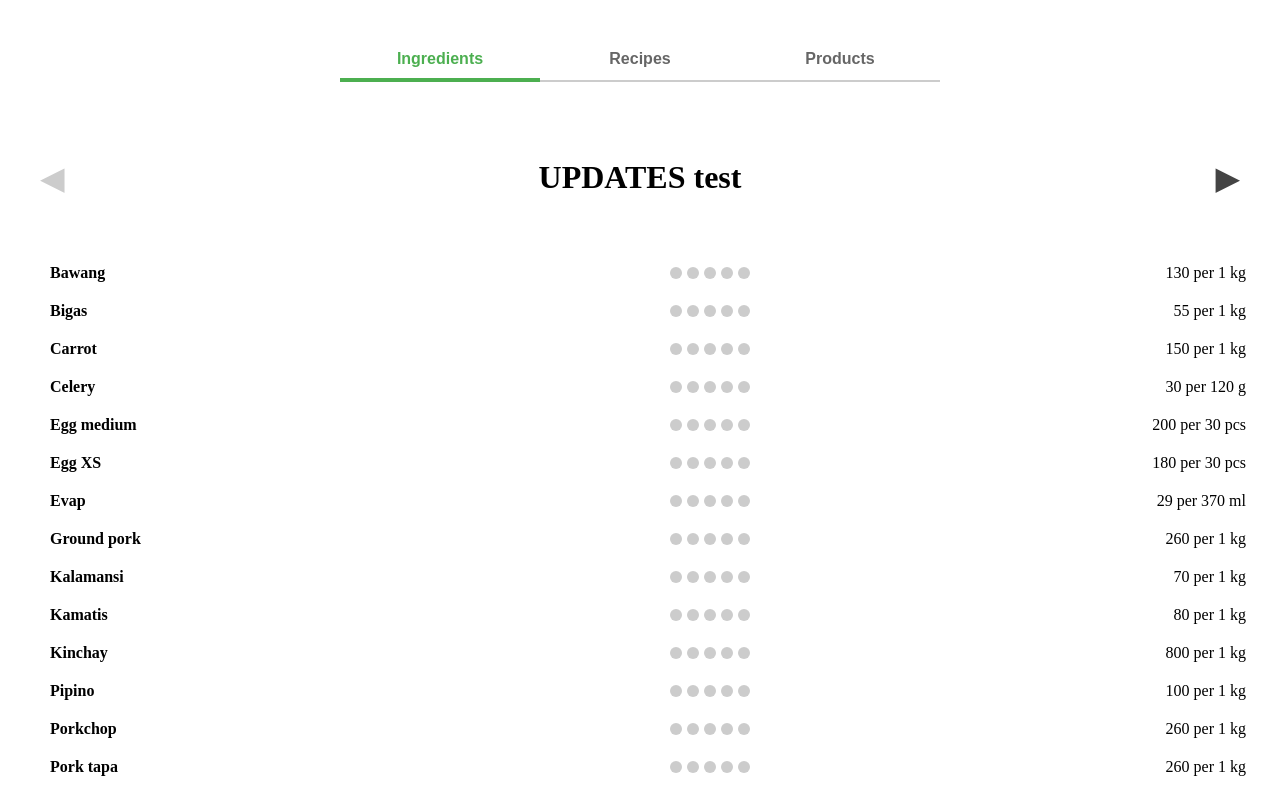
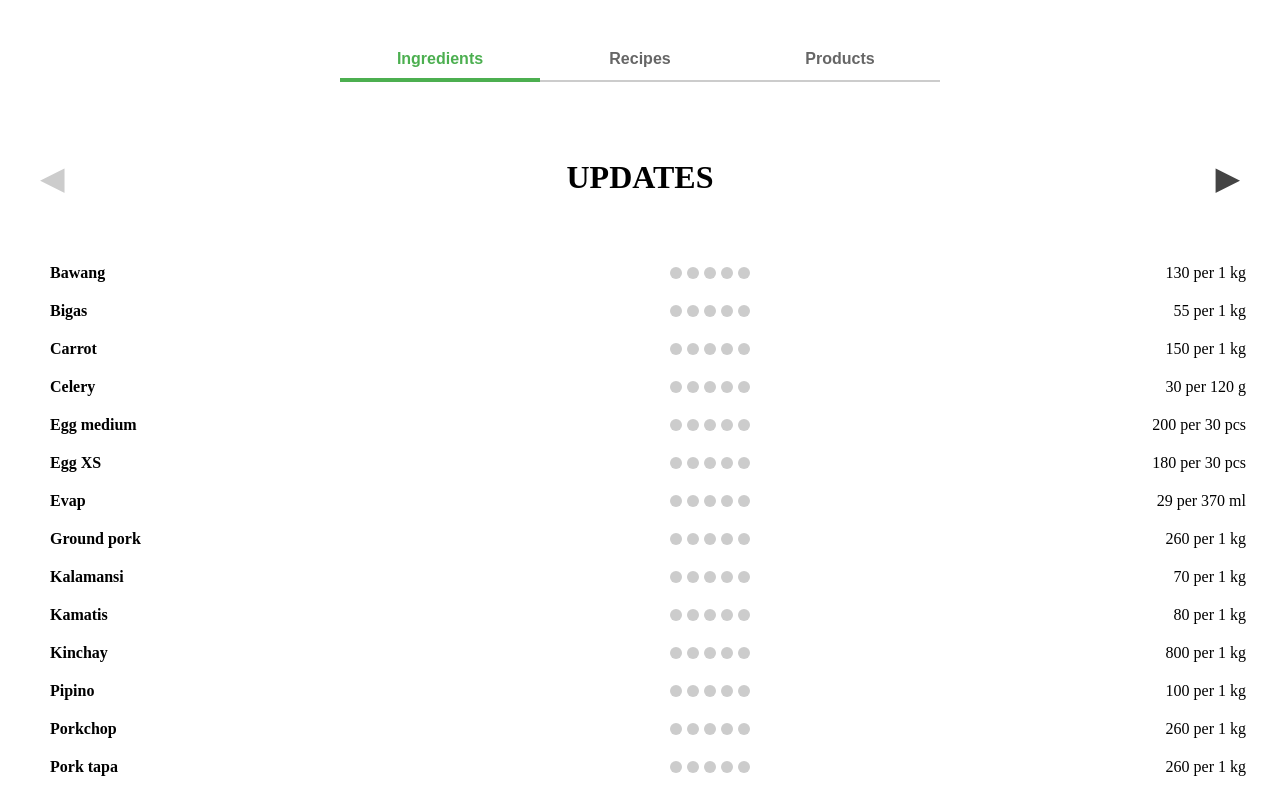
Before and after one commit to enzoperce35/mb-ingredients, a React (Vite) app: page / in a window 1280 px wide. Shown: the top 796 px of the page. Built offline with nearby package versions, Linux system fonts and the light colour scheme.

Commit message:
deploy error fix

```diff
--- a/src/app/App.jsx
+++ b/src/app/App.jsx
@@ -5,7 +5,7 @@ import Ingredients from "./ingredients/ingredients";
 import IngredientChanges from "./ingredients/changes";
 import IngredientDetail from "./ingredients/detail";
 import Recipes from "./recipes/recipes";
-import RecipeDetail from "./recipes/recipeDetail";
+import RecipeDetail from "./recipes/recipe-detail";
 import Products from "./products/products";
 import ProductTable from "./products/products";
 import ProductCostBreakdown from "./products/ProductCostBreakdown";
--- a/src/app/Header.jsx
+++ b/src/app/Header.jsx
@@ -17,7 +17,7 @@ function Header({ activeTab }) {
   } else if (activeTab === "Products") {
     title = "All Products";
   } else if (isOnMain) {
-    title = "UPDATES test";
+    title = "UPDATES";
   } else if (isOnChanges) {
     title = "CHANGES";
   } else if (isOnDetail) {
```
Also changed, not shown: src/app/recipes/recipe-detail.jsx (renamed from src/app/recipes/RecipeDetail.jsx).
